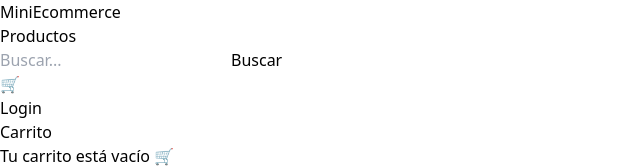
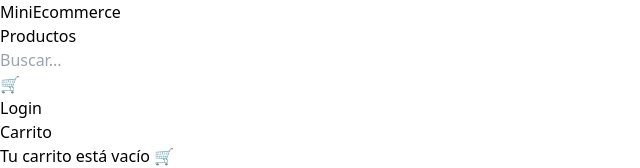
Before and after one commit to fersoto2702/miniecommerce, an Angular app: page /cart in a window 1280 px wide. Shown: the top 168 px of the page, without its empty margins (0-640 px from the left). Built offline with nearby package versions, Linux system fonts and the light colour scheme.

Commit message:
Actualizando Archivos

```diff
--- a/src/app/components/search-bar/search-bar.component.html
+++ b/src/app/components/search-bar/search-bar.component.html
@@ -1,4 +1,4 @@
-<div class="flex gap-2 items-center w-full">
+<div class="w-full">
   <input
     type="text"
     [(ngModel)]="term"
@@ -6,10 +6,4 @@
     placeholder="Buscar..."
     class="px-3 py-2 rounded border w-full"
   />
-
-  <button
-    (click)="emitSearch()"
-    class="px-4 py-2 bg-blue-600 text-white rounded hover:bg-blue-700">
-    Buscar
-  </button>
 </div>
--- a/src/app/components/search-bar/search-bar.component.ts
+++ b/src/app/components/search-bar/search-bar.component.ts
@@ -9,11 +9,11 @@ import { FormsModule } from '@angular/forms';
 })
 export class SearchBarComponent {
 
-  term: string = ''; // <-- aquí se guarda el texto del input
+  term: string = '';
 
   @Output() searchEvent = new EventEmitter<string>();
 
   emitSearch() {
-    this.searchEvent.emit(this.term);  // <-- enviamos el texto al padre
+    this.searchEvent.emit(this.term);   // 👈 enviar el texto real
   }
 }
```
Also changed, not shown: src/app/pages/product/productos.component.html (line endings or trailing spaces).
